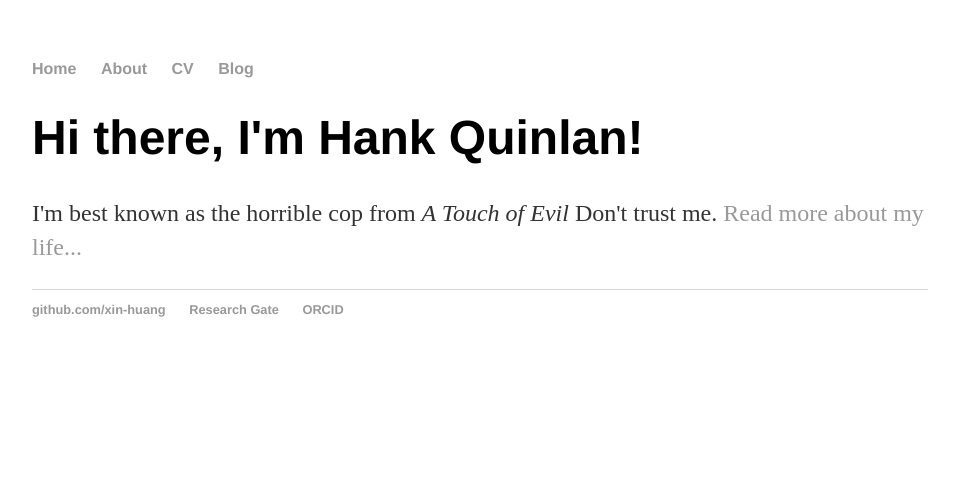
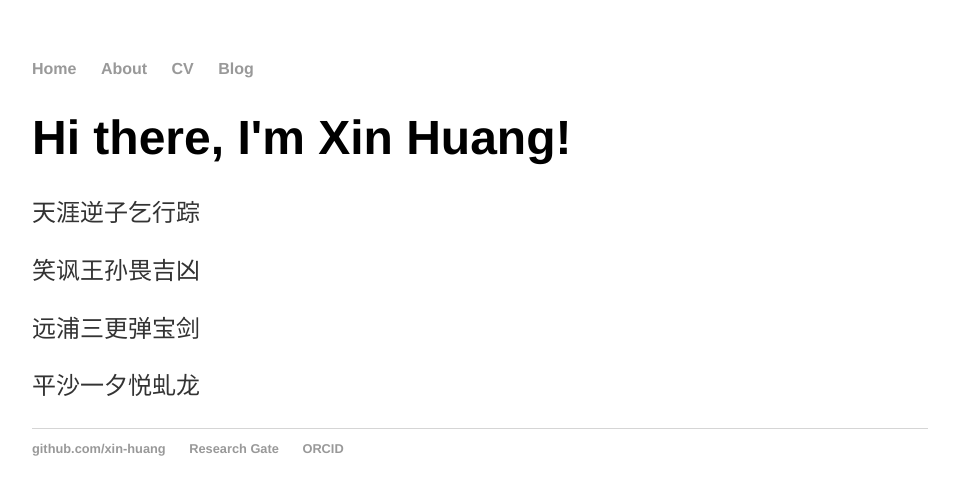
Before and after one commit to xin-huang/xin-huang.github.io, a Jekyll site: the page built from index.html, in a window 1280 px wide. Shown: the top 495 px of the page, without its empty margins (160-1115 px from the left). Built offline with Jekyll 4.4.1, drawn with Linux system fonts in a browser that asks for light colours.

Commit message:
Update index.html

```diff
--- a/index.html
+++ b/index.html
@@ -1,8 +1,11 @@
 ---
 layout: default
-title: Hank Quinlan, Horrible Cop
+title: Xin Huang
 ---
 <div class="blurb">
-	<h1>Hi there, I'm Hank Quinlan!</h1>
-	<p>I'm best known as the horrible cop from <em>A Touch of Evil</em> Don't trust me. <a href="/about">Read more about my life...</a></p>
+	<h1>Hi there, I'm Xin Huang!</h1>
+	<p>天涯逆子乞行踪</p>
+	<p>笑讽王孙畏吉凶</p>
+	<p>远浦三更弹宝剑</p>
+	<p>平沙一夕悦虬龙</p>
 </div><!-- /.blurb -->
```
